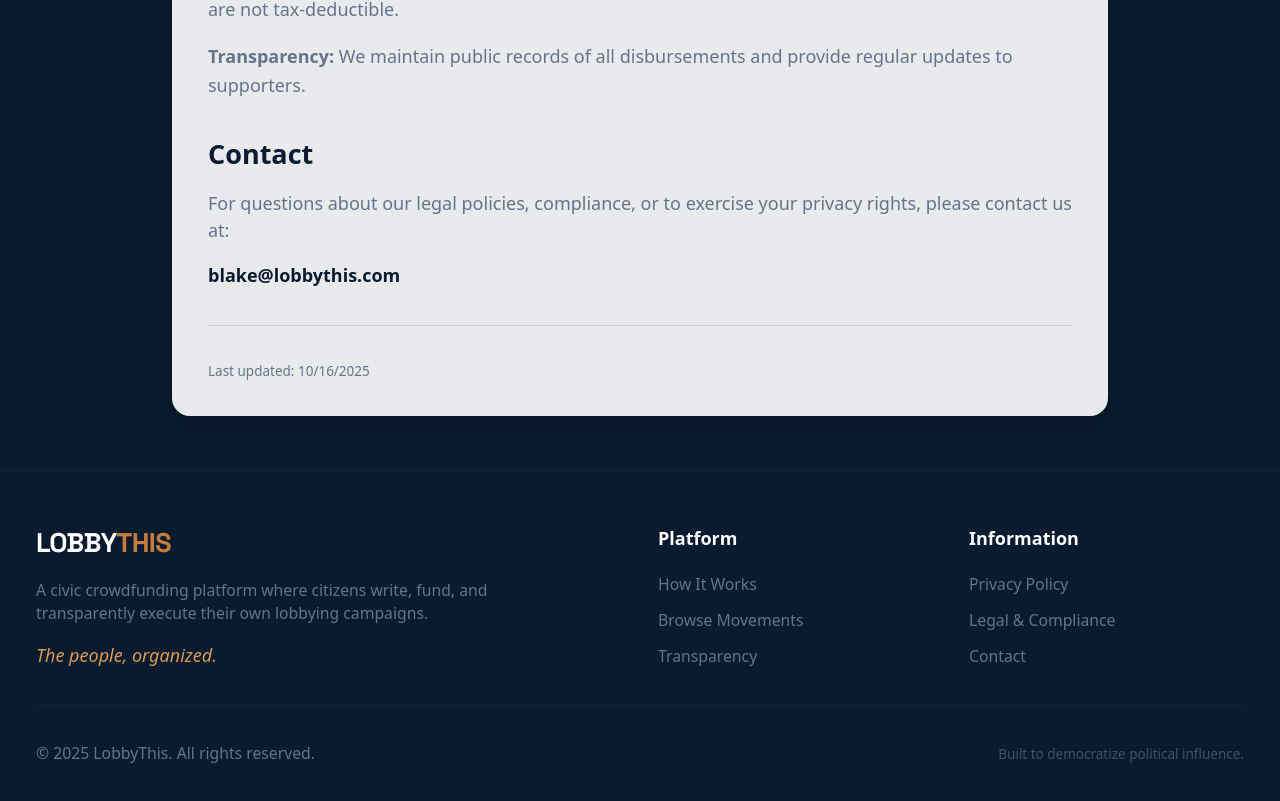
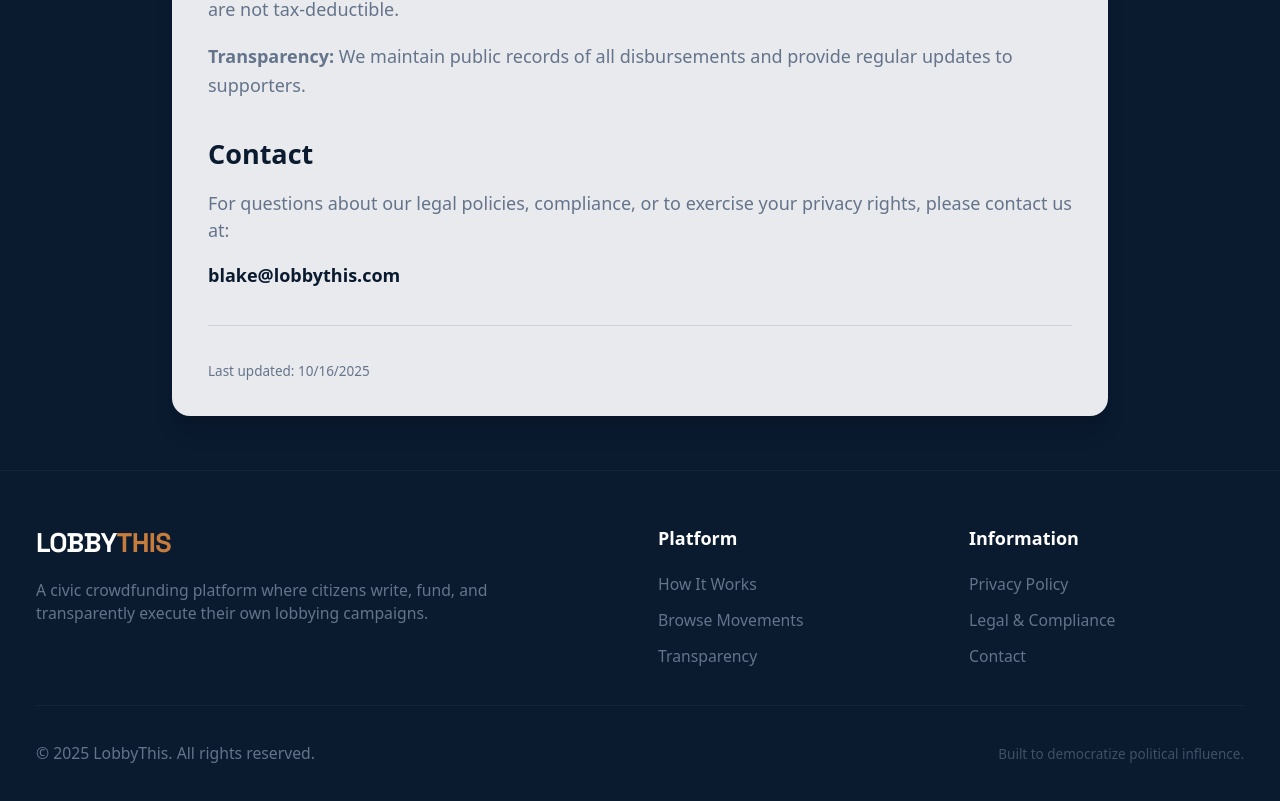
Before and after one commit to btj212/LobbyThis, a Next.js app: page /legal in a window 1280 px wide. Shown: the part 1542-2343 px from the top of the page. Built offline with nearby package versions, Linux system fonts and the light colour scheme.

Commit message:
Remove 'The people, organized' tagline from footer

```diff
--- a/components/footer.tsx
+++ b/components/footer.tsx
@@ -13,11 +13,8 @@ export function Footer() {
               <span className="text-white">LOBBY</span>
               <span className="text-copper">THIS</span>
             </h2>
-            <p className="text-slate text-sm max-w-md mb-4">
+            <p className="text-slate text-sm max-w-md">
               A civic crowdfunding platform where citizens write, fund, and transparently execute their own lobbying campaigns.
-            </p>
-            <p className="text-bronze italic font-medium">
-              The people, organized.
             </p>
           </div>
 
```
